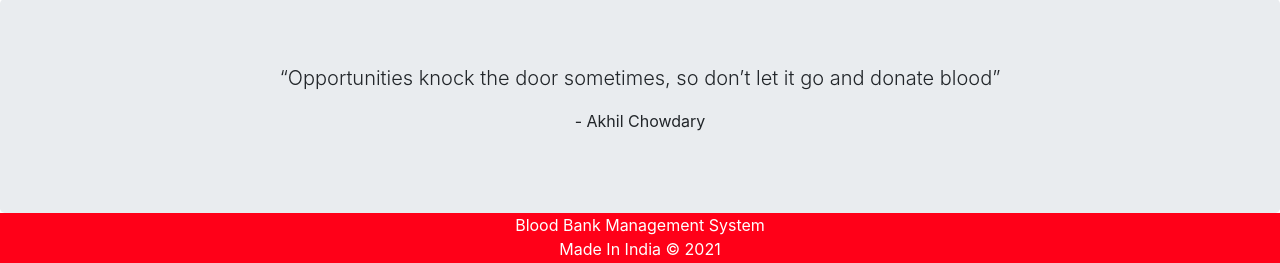
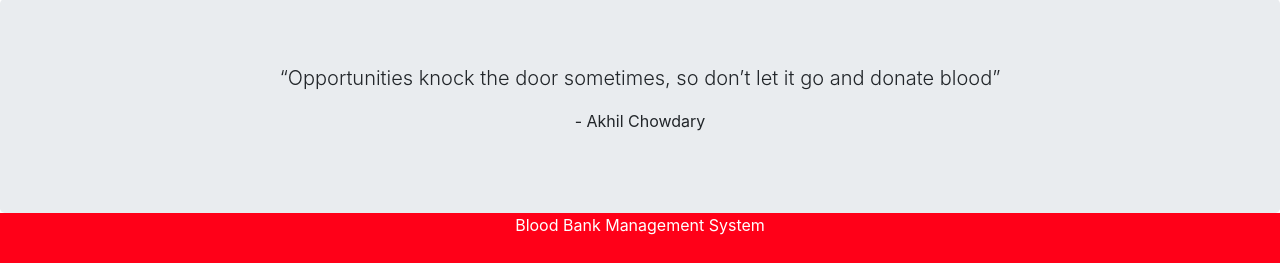
Before and after one commit to akhilchow249/Blood-Bank, a Django app: page / in a window 1280 px wide. Shown: the part 585-848 px from the top of the page. Run offline with Django 3.2, Linux system fonts and the light colour scheme; data comes from the database, SQL or seed files in the repository; some libraries are stand-ins or nearby versions.

Commit message:
Update footer.html

```diff
--- a/bloodbankmanagement-master/templates/blood/footer.html
+++ b/bloodbankmanagement-master/templates/blood/footer.html
@@ -20,15 +20,9 @@
 <div class="footer">
   <p>Blood Bank Management System
       <br>
-      Made In India &copy; 2021
   </p>
 
 </div>
 
 </body>
 </html>
-<!--
-developed By : sumit kumar
-facebook : fb.com/sumit.luv
-youtube : youtube.com/lazycoders
--->
```
